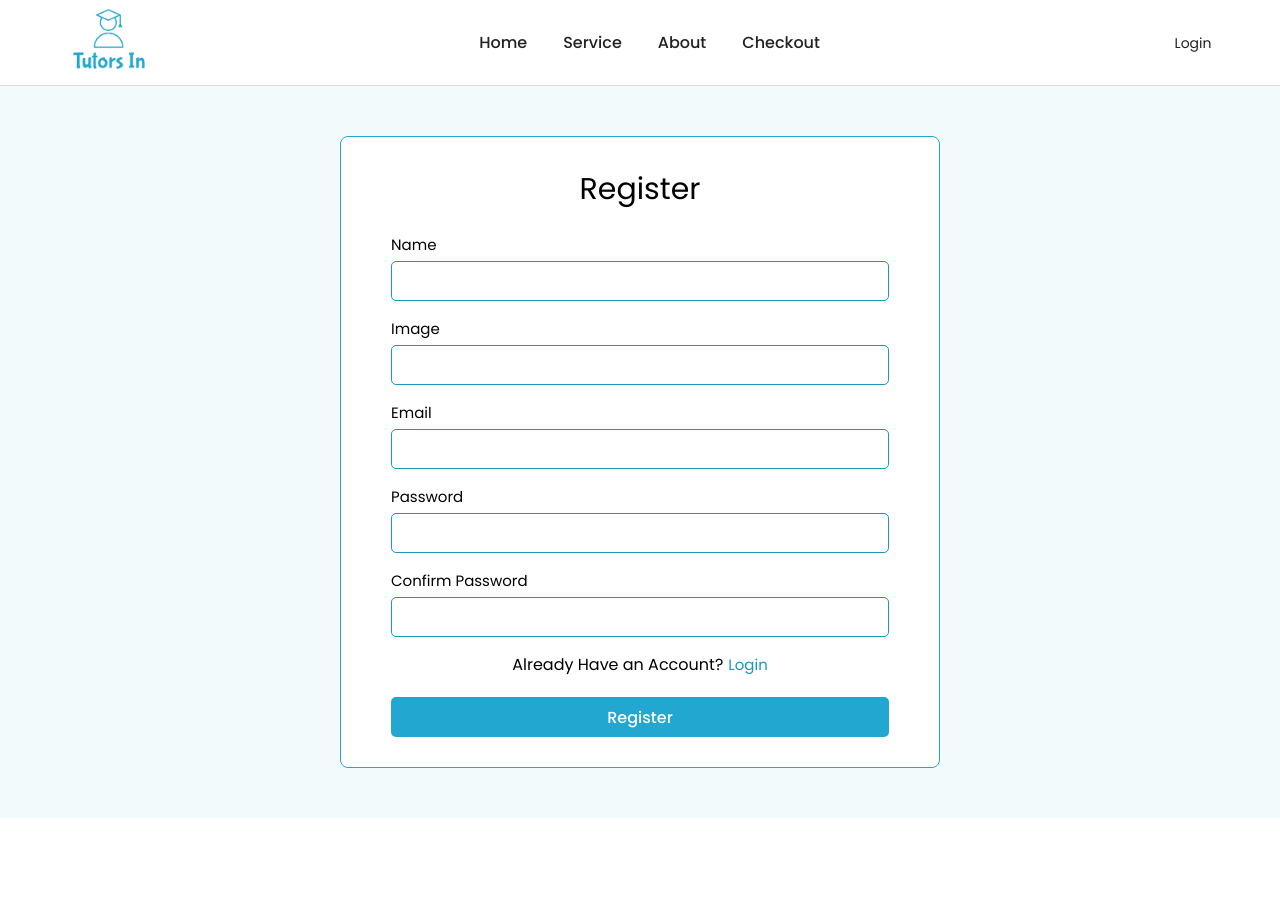
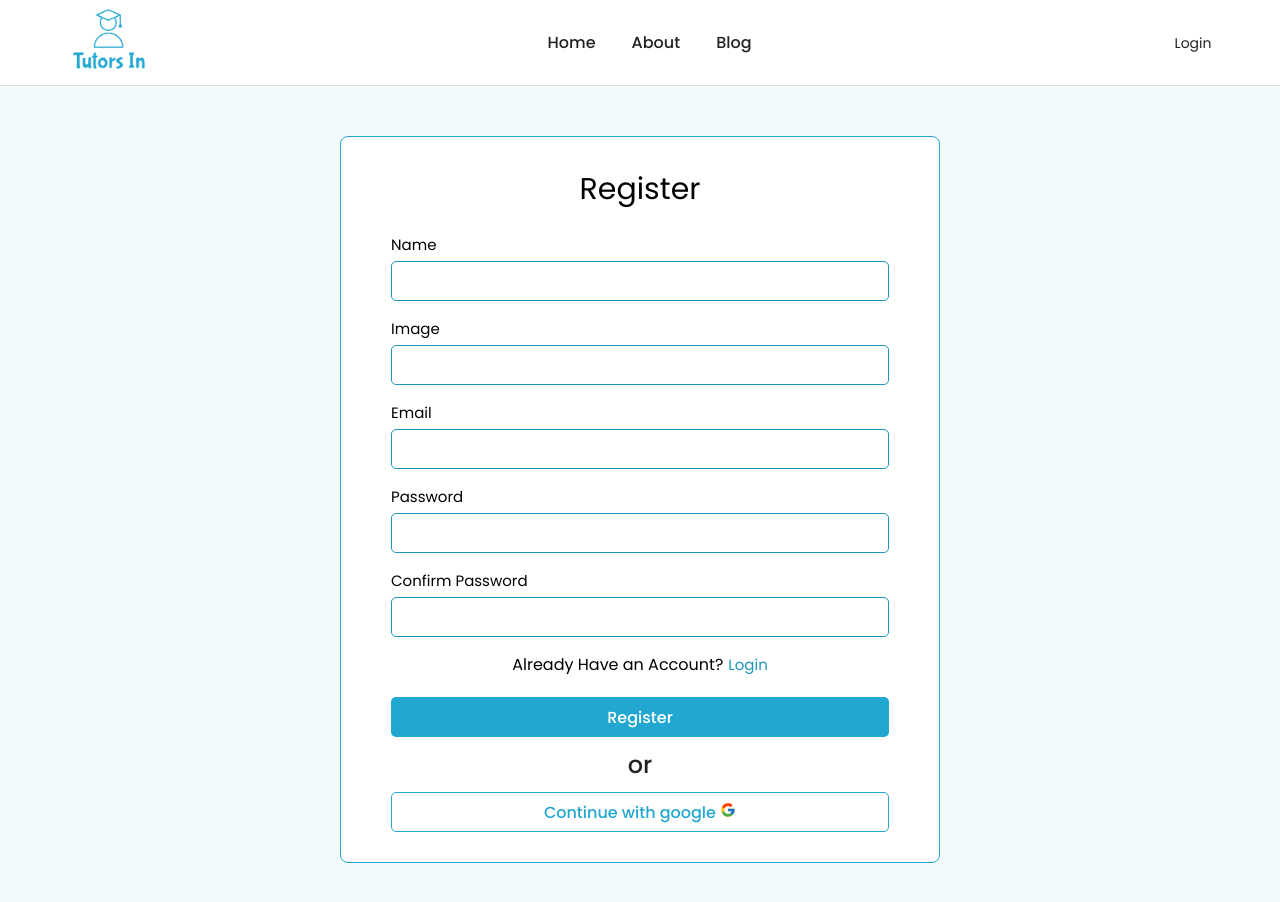
Before and after one commit to nmkhans/tutors-in, a React (Create React App) app: page /register in a window 1280 px wide. Shown: the top 902 px of the page. Before the commit the page ends 818 px from the top, so only its background shows below. Built offline with nearby package versions, Linux system fonts and the light colour scheme; no server answers; the HTML template or start-up script is replaced by a standard one.

Commit message:
google sign in added

```diff
--- a/src/App.js
+++ b/src/App.js
@@ -7,6 +7,7 @@ import Register from './pages/Register/Register';
 import Login from './pages/Login/Login';
 import RequireAuth from './components/RequireAuth/RequireAuth';
 import Checkout from './pages/Checkout/Checkout';
+import NotFound from './pages/NotFound/NotFound';
 
 function App() {
   return (
@@ -19,6 +20,7 @@ function App() {
         </RequireAuth>} />
         <Route path="/register" element={<Register />} />
         <Route path="/login" element={<Login />} />
+        <Route path="*" element={<NotFound />} />
       </Routes>
     </div>
   );
--- a/src/components/Header/Header.js
+++ b/src/components/Header/Header.js
@@ -19,9 +19,8 @@ const Header = () => {
                     <nav className="header__nav">
                         <ul>
                             <li><LinkTo to="/">Home</LinkTo></li>
-                            <li><LinkTo to="/services">Service</LinkTo></li>
                             <li><LinkTo to="/about">About</LinkTo></li>
-                            <li><LinkTo to="/checkout">Checkout</LinkTo></li>
+                            <li><LinkTo to="/blog">Blog</LinkTo></li>
                         </ul>
                     </nav>
                     <div className="header__profile">
--- a/src/hooks/useFirebase.js
+++ b/src/hooks/useFirebase.js
@@ -1,10 +1,11 @@
-import { createUserWithEmailAndPassword, onAuthStateChanged, signInWithEmailAndPassword, updateProfile, signOut } from 'firebase/auth';
+import { createUserWithEmailAndPassword, onAuthStateChanged, signInWithEmailAndPassword, updateProfile, signOut, GoogleAuthProvider, signInWithPopup } from 'firebase/auth';
 import { useState, useEffect } from 'react';
 import { useNavigate, useLocation } from 'react-router-dom';
 import auth from '../firebase.init';
 
 const useFirebase = () => {
     const [user, setUser] = useState({});
+    const googleProvider = new GoogleAuthProvider();
     const navigate = useNavigate();
     const location = useLocation();
     const from = location?.state?.from?.pathname || '/';
@@ -27,7 +28,17 @@ const useFirebase = () => {
                     displayName: `${name}`,
                     photoURL: `${img}`
                 })
-            navigate(from, {replace: true});
+                navigate(from, { replace: true });
+            })
+    }
+
+    //? Create user with google account
+    const signinUserGoogle = () => {
+        signInWithPopup(auth, googleProvider)
+            .then(userCredential => {
+                const user = userCredential.user;
+                setUser(user);
+                navigate(from, { replace: true });
             })
     }
 
@@ -37,7 +48,7 @@ const useFirebase = () => {
             .then(userCredential => {
                 const user = userCredential.user;
                 setUser(user);
-            navigate(from, {replace: true});
+                navigate(from, { replace: true });
             })
     }
 
@@ -48,6 +59,7 @@ const useFirebase = () => {
 
     return {
         createUser,
+        signinUserGoogle,
         loginUser,
         handleSignOut,
         user
--- a/src/pages/Login/Login.css
+++ b/src/pages/Login/Login.css
@@ -83,3 +83,29 @@
 .form__submit__btn input[type="submit"]:hover {
     background: #1e95ba;
 }
+
+.form__google__signin {
+    text-align: center;
+}
+
+.google__signin__title h3 {
+    font-size: 24px;
+    font-weight: 500;
+    margin: 10px 0;
+    color: #222;
+}
+
+.google__signin button {
+    display: block;
+    outline: none;
+    background: #fff;
+    color: #21a7d0;
+    border: 1px solid #21a7d0;
+    width: 100%;
+    height: 40px;
+    border-radius: 5px;
+    font-size: 16px;
+    font-weight: 500;
+    cursor: pointer;
+    transition: .5s;
+}
--- a/src/pages/Login/Login.js
+++ b/src/pages/Login/Login.js
@@ -2,11 +2,13 @@ import React, { useRef } from 'react';
 import './Login.css';
 import useFirebase from './../../hooks/useFirebase';
 import { useNavigate} from 'react-router-dom';
+import {FcGoogle} from 'react-icons/fc';
 
 const Login = () => {
     const emailRef = useRef('');
     const passwordRef = useRef('');
     const { loginUser } = useFirebase();
+    const {signinUserGoogle} = useFirebase();
     const navigate = useNavigate();
 
     // Handle Form
@@ -29,11 +31,11 @@ const Login = () => {
                         <div className="form__group">
                             <div className="input__group">
                                 <label htmlFor="email">Email</label>
-                                <input ref={emailRef} type="email" name="email" id="email" />
+                                <input ref={emailRef} type="email" name="email" id="email" required />
                             </div>
                             <div className="input__group">
                                 <label htmlFor="password">Password</label>
-                                <input ref={passwordRef} type="password" name="password" id="password" />
+                                <input ref={passwordRef} type="password" name="password" id="password" required />
                             </div>
                             <div className="form__text">
                                 <p>New Here?</p>
@@ -41,6 +43,14 @@ const Login = () => {
                             </div>
                             <div className="form__submit__btn">
                                 <input type="submit" value="Login" />
+                            </div>
+                            <div className="form__google__signin">
+                                <div className="google__signin__title">
+                                    <h3>or</h3>
+                                </div>
+                                <div className="google__signin">
+                                    <button onClick={signinUserGoogle}>Continue with google <span><FcGoogle /></span></button>
+                                </div>
                             </div>
                         </div>
                     </form>
--- /dev/null
+++ b/src/pages/NotFound/NotFound.css
@@ -0,0 +1,14 @@
+.notFound__content {
+    text-align: center;
+    margin-top: 100px;
+}
+
+.notFound__content h2 {
+    font-size: 150px;
+    color: #21a7d0;
+}
+
+.notFound__content p {
+    font-size: 30px;
+    color: #111;
+}
--- /dev/null
+++ b/src/pages/NotFound/NotFound.js
@@ -0,0 +1,17 @@
+import React from 'react';
+import './NotFound.css';
+
+const NotFound = () => {
+    return (
+        <div className="NotFound">
+            <div className="inner__notFound container">
+                <div className="notFound__content">
+                    <h2>404</h2>
+                    <p>We coulden't find the page you are looking for!</p>
+                </div>
+            </div>
+        </div>
+    );
+};
+
+export default NotFound;
--- a/src/pages/Register/Register.css
+++ b/src/pages/Register/Register.css
@@ -67,3 +67,29 @@
 .form__submit__btn input[type="submit"]:hover {
     background: #1e95ba;
 }
+
+.form__google__signin {
+    text-align: center;
+}
+
+.google__signin__title h3 {
+    font-size: 24px;
+    font-weight: 500;
+    margin: 10px 0;
+    color: #222;
+}
+
+.google__signin button {
+    display: block;
+    outline: none;
+    background: #fff;
+    color: #21a7d0;
+    border: 1px solid #21a7d0;
+    width: 100%;
+    height: 40px;
+    border-radius: 5px;
+    font-size: 16px;
+    font-weight: 500;
+    cursor: pointer;
+    transition: .5s;
+}
--- a/src/pages/Register/Register.js
+++ b/src/pages/Register/Register.js
@@ -2,6 +2,7 @@ import React, { useRef } from 'react';
 import './Register.css';
 import useFirebase from './../../hooks/useFirebase';
 import { useNavigate } from 'react-router-dom';
+import {FcGoogle} from 'react-icons/fc';
 
 const Register = () => {
     const nameRef = useRef('');
@@ -10,6 +11,7 @@ const Register = () => {
     const passwordRef = useRef('');
     const confirmPasswordRef = useRef('');
     const {createUser} = useFirebase();
+    const {signinUserGoogle} = useFirebase();
     const navigate = useNavigate();
 
     // Handle Form
@@ -36,23 +38,23 @@ const Register = () => {
                         <div className="form__group">
                             <div className="input__group">
                                 <label htmlFor="name">Name</label>
-                                <input ref={nameRef} type="text" name="name" id="name" />
+                                <input ref={nameRef} type="text" name="name" id="name" required />
                             </div>
                             <div className="input__group">
                                 <label htmlFor="image">Image</label>
-                                <input ref={imgRef} type="text" name="image" id="image" />
+                                <input ref={imgRef} type="text" name="image" id="image" required />
                             </div>
                             <div className="input__group">
                                 <label htmlFor="email">Email</label>
-                                <input ref={emailRef} type="email" name="email" id="email" />
+                                <input ref={emailRef} type="email" name="email" id="email" required />
                             </div>
                             <div className="input__group">
                                 <label htmlFor="password">Password</label>
-                                <input ref={passwordRef} type="password" name="password" id="password" />
+                                <input ref={passwordRef} type="password" name="password" id="password" required />
                             </div>
                             <div className="input__group">
                                 <label htmlFor="confirm-password">Confirm Password</label>
-                                <input ref={confirmPasswordRef} type="password" name="password" id="confirm-password" />
+                                <input ref={confirmPasswordRef} type="password" name="password" id="confirm-password" required />
                             </div>
                             <div className="form__text">
                                 <p>Already Have an Account?</p>
@@ -60,6 +62,14 @@ const Register = () => {
                             </div>
                             <div className="form__submit__btn">
                                 <input type="submit" value="Register" />
+                            </div>
+                            <div className="form__google__signin">
+                                <div className="google__signin__title">
+                                    <h3>or</h3>
+                                </div>
+                                <div className="google__signin">
+                                    <button onClick={signinUserGoogle}>Continue with google <span><FcGoogle /></span></button>
+                                </div>
                             </div>
                         </div>
                     </form>
```
Lines whose indentation alone changed are shown as unchanged.
